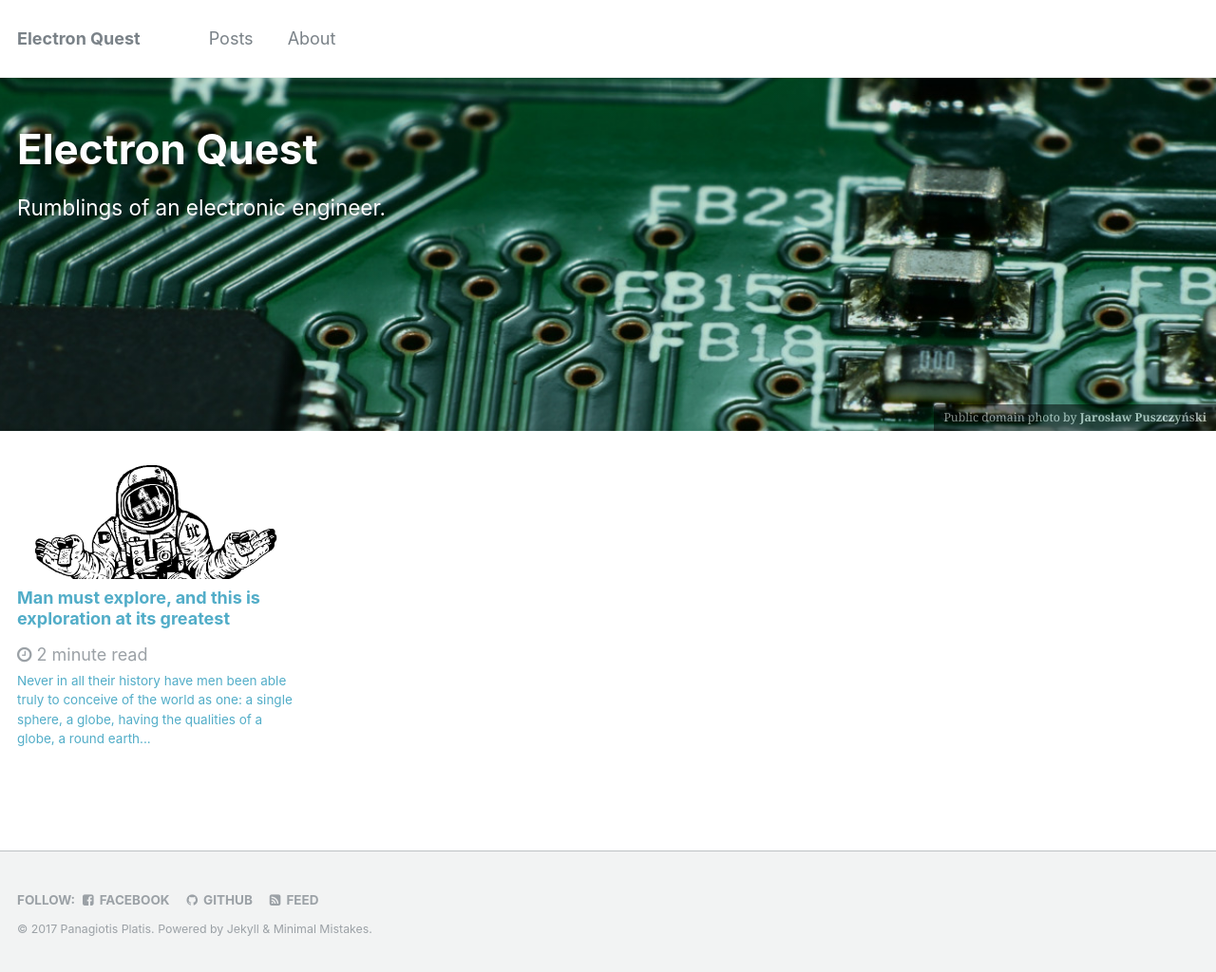
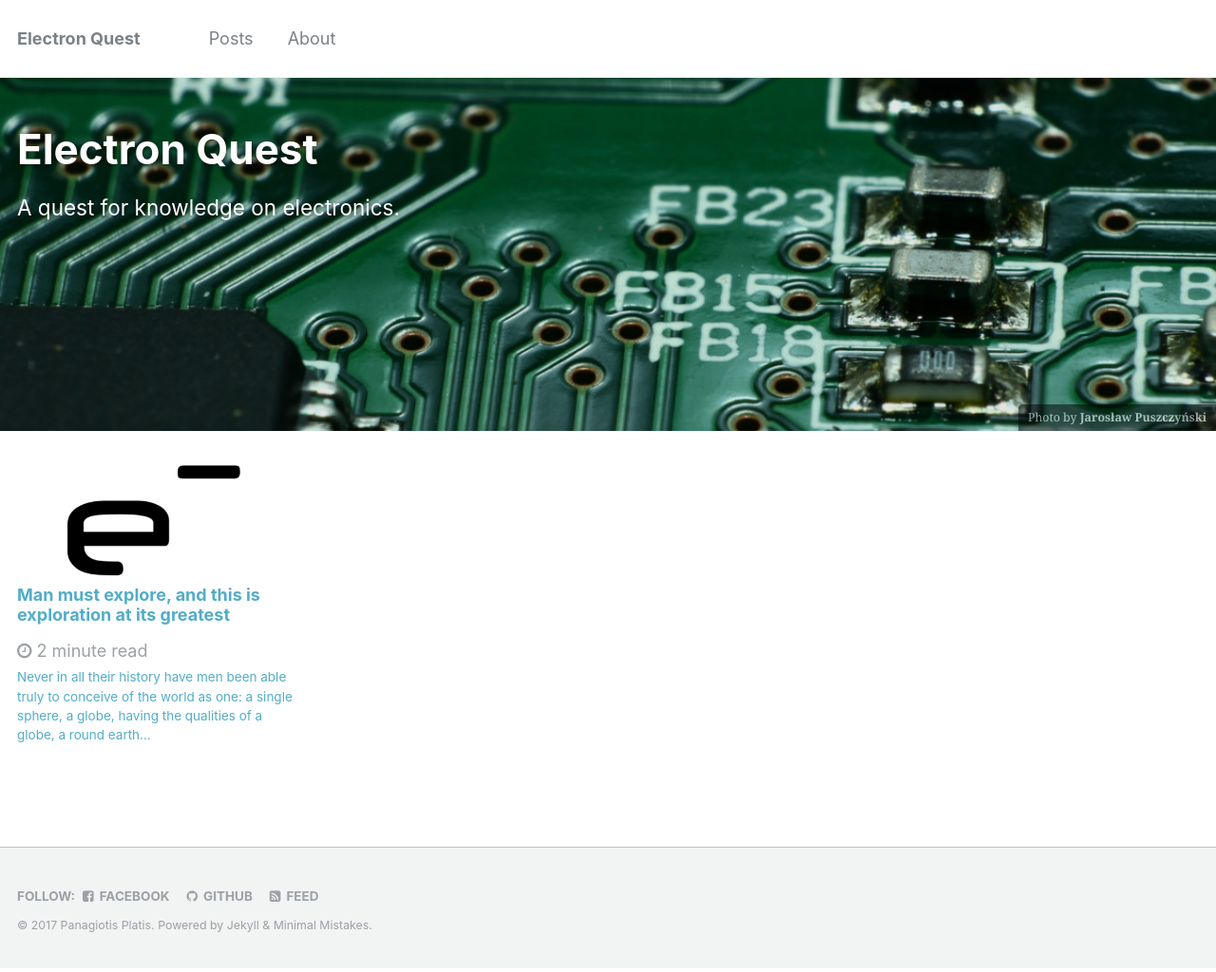
Before and after one commit to platispete/platispete.github.io, a Jekyll site: the page built from _pages/home.html, in a window 1280 px wide. Shown: the whole page at 95% size. Built offline with Jekyll 4.4.1, drawn with Linux system fonts in a browser that asks for light colours.

Commit message:
changed the favicon and description

```diff
--- a/_config.yml
+++ b/_config.yml
@@ -10,7 +10,7 @@
 title                    : "Electron Quest"
 title_separator          : "|"
 name                     : "Panagiotis Platis"
-description              : "Rumblings of an electronic engineer."
+description              : "Projects, tips, tricks and personal experience on electronics."
 url                      : "https://platispete.github.io"  # the base hostname & protocol for your site e.g. "https://mmistakes.github.io"
 baseurl                  : # the subpath of your site, e.g. "/blog"
 gh_repo                  : "platispete/platispete.github.io"
--- a/_pages/home.html
+++ b/_pages/home.html
@@ -5,8 +5,8 @@
 header:
   overlay_filter: 0.1
   overlay_image: banner.jpg
-  caption: "Public domain photo by [**Jarosław Puszczyński**](https://stock.tookapic.com/photos/31483)"
-excerpt: 'Rumblings of an electronic engineer. <br><br><br><br><br>'
+  caption: "Photo by [**Jarosław Puszczyński**](https://stock.tookapic.com/photos/31483)"
+excerpt: 'A quest for knowledge on electronics. <br><br><br><br><br>'
 ---
 
 <div class="grid__wrapper">
--- a/browserconfig.xml
+++ b/browserconfig.xml
@@ -3,7 +3,7 @@
     <msapplication>
         <tile>
             <square150x150logo src="/mstile-150x150.png"/>
-            <TileColor>#da532c</TileColor>
+            <TileColor>#ffc40d</TileColor>
         </tile>
     </msapplication>
 </browserconfig>
```
Also changed, not shown: android-chrome-192x192.png, android-chrome-512x512.png, apple-touch-icon.png, favicon-16x16.png, favicon-32x32.png, favicon.ico, images/teaser.png, mstile-144x144.png (added), mstile-150x150.png, mstile-310x150.png (added), mstile-310x310.png (added), mstile-70x70.png (added), safari-pinned-tab.svg, 2 other files.
